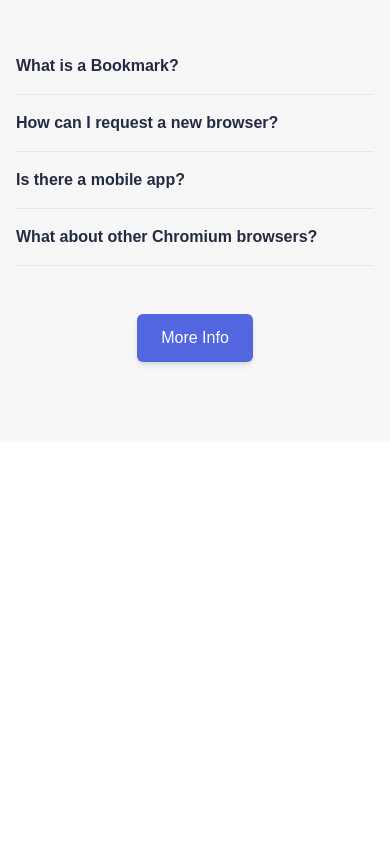
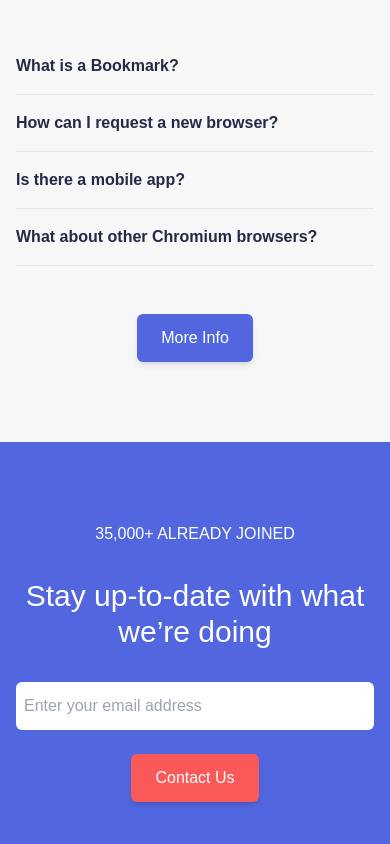
Before and after one commit to ovichowdhury/next-play, a Next.js app: page /tailwind/website in a window 390 px wide. Shown: the part 4632-5476 px from the top of the page. Before the commit the page ends 5074 px from the top, so only its background shows below. Built offline with nearby package versions, Linux system fonts and the light colour scheme.

Commit message:
contact us section added

```diff
--- /dev/null
+++ b/components/website/ContactUs.jsx
@@ -0,0 +1,29 @@
+export default function ContactUs() {
+  return (
+    <>
+      <section className="bg-bookmark-purple py-20 text-white">
+        <div className="container">
+          <div className="sm:w-3/4 lg:w-2/4 mx-auto">
+            <p className="font-light uppercase text-center mb-8">
+              35,000+ ALREADY JOINED
+            </p>
+            <h1 className="text-3xl text-center">
+              Stay up-to-date with what we’re doing
+            </h1>
+            {/* Contact form */}
+            <div className="flex flex-col sm:flex-row mt-8 gap-6">
+              <input
+                type="text"
+                placeholder="Enter your email address"
+                className="focus:outline-none text-gray-600 flex-1 px-2 py-3 rounded-md"
+              />
+              <button className="btn btn-purple bg-bookmark-red self-center">
+                Contact Us
+              </button>
+            </div>
+          </div>
+        </div>
+      </section>
+    </>
+  );
+}
--- a/pages/tailwind/website/index.jsx
+++ b/pages/tailwind/website/index.jsx
@@ -1,3 +1,4 @@
+import ContactUs from "@components/website/ContactUs";
 import Download from "@components/website/Download";
 import FAQ from "@components/website/FAQ";
 import Feature from "@components/website/Feature";
@@ -19,6 +20,8 @@ export default function Index() {
       <Download></Download>
       {/* FAQ section */}
       <FAQ></FAQ>
+      {/* Contact us section */}
+      <ContactUs></ContactUs>
     </div>
   );
 }
```
